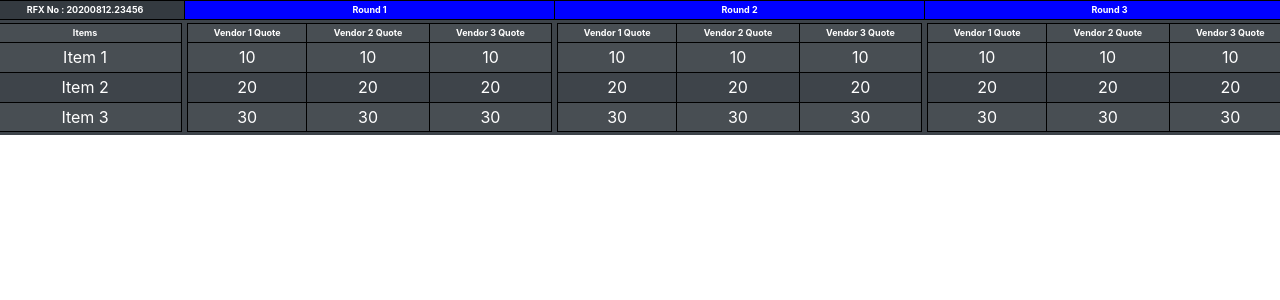
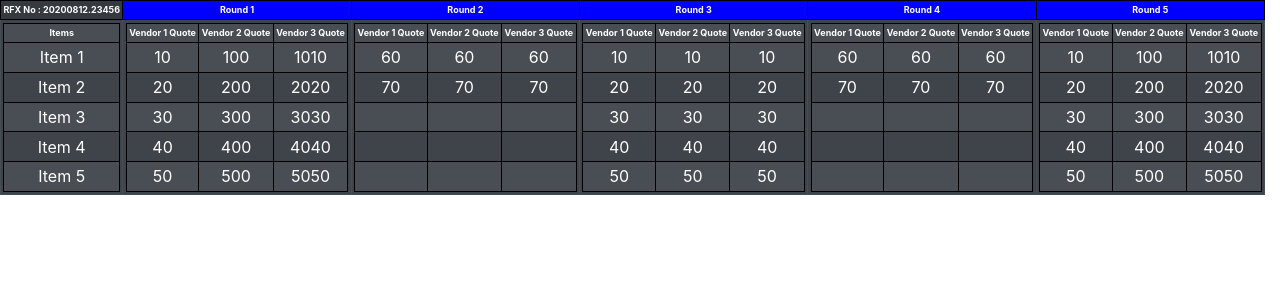
Before and after one commit to prajwalagarwal5/tisco-web, an Angular app: page / in a window 1280 px wide. Shown: the top 300 px of the page. Built offline with nearby package versions, Linux system fonts and the light colour scheme.

Commit message:
Changes made as per requirement

```diff
--- a/src/app/app.component.css
+++ b/src/app/app.component.css
@@ -2,10 +2,17 @@
   border: 1px solid black;
 }
 
-.table td, .table th {
+.table td,
+.table th {
   padding: 0.15rem !important;
 }
 
 .table thead th {
   font-size: xx-small;
 }
+
+.table {
+  width: max-content;
+  height: max-content;
+  margin-bottom: 0;
+}
--- a/src/app/app.component.html
+++ b/src/app/app.component.html
@@ -1,9 +1,10 @@
-<div class="row" style="text-align: center;">
-  <table class="table table-striped table-dark">
+<div class="table-responsive" style="text-align: center;">
+  <table class="table table-striped table-dark table-bordered">
     <thead>
       <tr>
         <th class="padding">RFX No : {{data2.rfxNumber}}</th>
-        <th class="padding" style="background-color: blue;" *ngFor="let round of data2.rounds;let i = index">Round {{i+1}}</th>
+        <th class="padding" style="background-color: blue;" *ngFor="let round of data2.rounds;let i = index">Round
+          {{i+1}}</th>
       </tr>
     </thead>
     <tbody>
@@ -16,13 +17,13 @@
               </tr>
             </thead>
             <tbody>
-              <tr *ngFor="let in of counter(3) ;let i = index">
+              <tr *ngFor="let in of counter(maxNoOfItems) ;let i = index">
                 <td class="padding">Item {{i+1}}</td>
               </tr>
             </tbody>
           </table>
         </td>
-        <td *ngFor="let round of data2.rounds">
+        <td *ngFor="let round of data2.rounds;">
           <table style="width: 100%;">
             <thead>
               <tr>
@@ -30,8 +31,15 @@
               </tr>
             </thead>
             <tbody>
-              <tr *ngFor="let in of counter(3) ;let i = index">
-                <td class="padding" *ngFor="let vendor of round.vendors">{{ vendor.items.item[i] }}</td>
+              <tr *ngFor="let in of counter(maxNoOfItems);let i = index">
+                <td class="padding" *ngFor="let vendor of round.vendors">
+                  <div *ngIf="vendor.items.item[i] != null">
+                    {{ vendor.items.item[i] }}
+                  </div>
+                  <div *ngIf="vendor.items.item[i] == null">
+                    &nbsp;
+                  </div>
+                </td>
               </tr>
             </tbody>
           </table>
--- a/src/app/app.component.ts
+++ b/src/app/app.component.ts
@@ -25,11 +25,33 @@ export interface Data {
 export class AppComponent implements OnInit {
   title = 'tisco-web';
 
-  item: List = { item: [10, 20, 30] }
-  vendor: Vendor = { items: this.item }
-  listOfVendor: Vendor[] = [this.vendor, this.vendor, this.vendor];
-  r1: Round = { vendors: this.listOfVendor };
-  listOfRound: Round[] = [this.r1, this.r1, this.r1];
+  maxNoOfItems: number = 5;
+  item1: List = { item: [10, 20, 30, 40, 50] }
+  item3: List = { item: [100, 200, 300, 400, 500] }
+  item4: List = { item: [1010, 2020, 3030, 4040, 5050] }
+  item2: List = { item: [60, 70] }
+  r1: Round = {
+    vendors: [
+      { items: this.item1 },
+      { items: this.item3 },
+      { items: this.item4 }
+    ]
+  };
+  r3: Round = {
+    vendors: [
+      { items: this.item1 },
+      { items: this.item1 },
+      { items: this.item1 }
+    ]
+  };
+  r2: Round = {
+    vendors: [
+      { items: this.item2 },
+      { items: this.item2 },
+      { items: this.item2 }
+    ]
+  };
+  listOfRound: Round[] = [this.r1, this.r2, this.r3, this.r2, this.r1];
   data2: Data = {
     rounds: this.listOfRound,
     rfxNumber: "20200812.23456"
```
